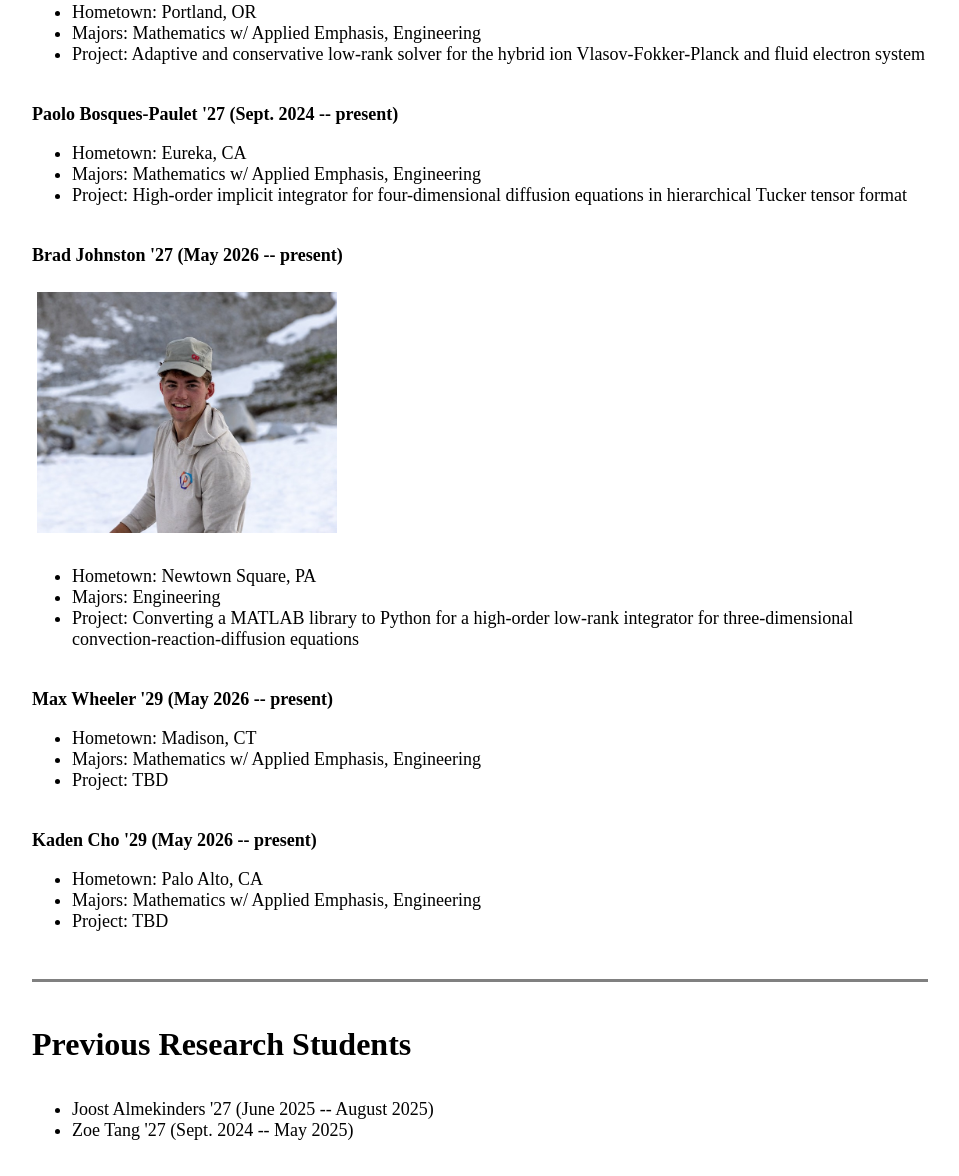
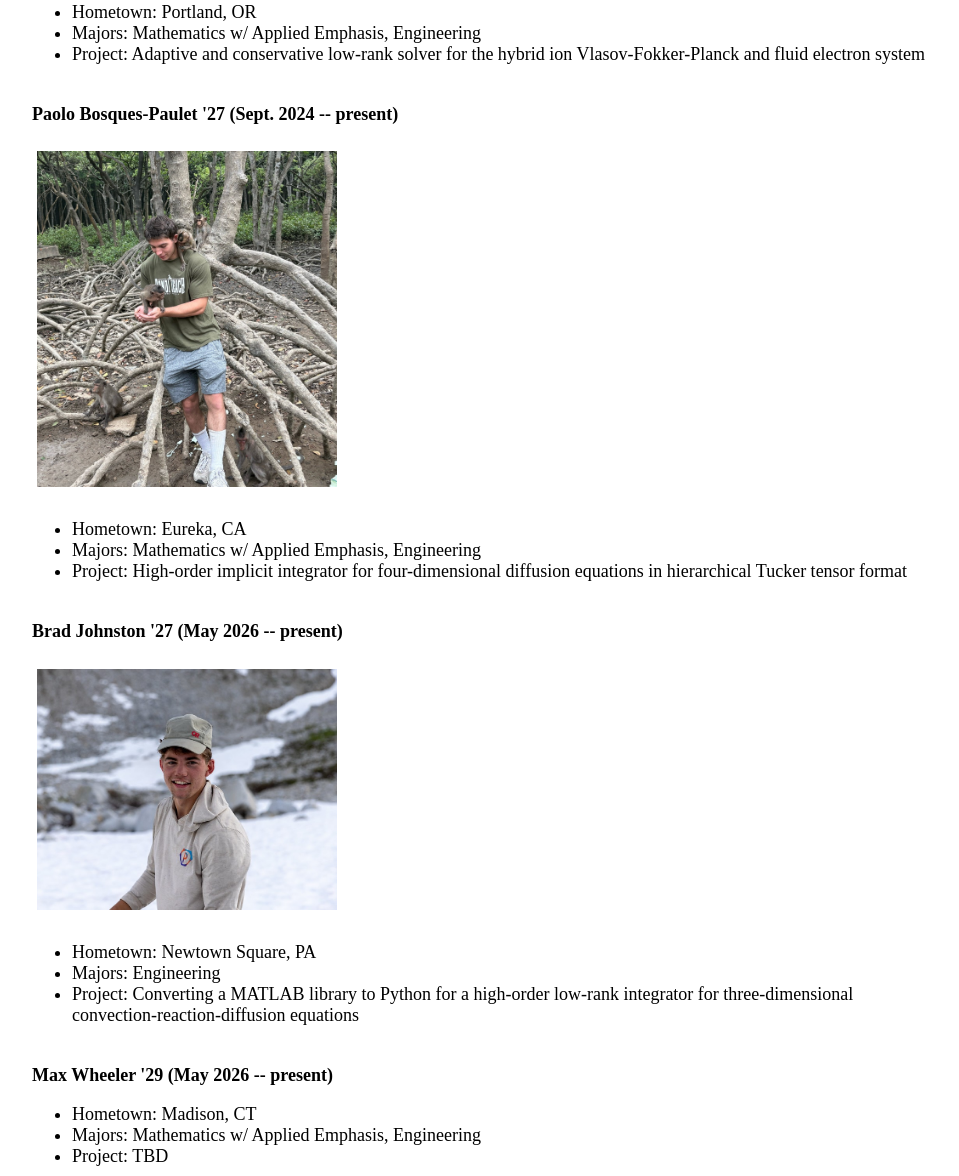
Before and after one commit to jhknakao/jhknakao.github.io, a Jekyll site: the page built from people.html, in a window 1280 px wide. Shown: the part 1139-2315 px from the top of the page, without its empty margins (160-1119 px from the left). Built offline with Jekyll 4.4.1, drawn with Linux system fonts in a browser that asks for light colours; grey boxes are pictures that could not be loaded.

Commit message:
Update people.html

```diff
--- a/people.html
+++ b/people.html
@@ -48,6 +48,7 @@ title: People
 	<br>
 
 	<b>Paolo Bosques-Paulet '27 (Sept. 2024 -- present)</b>
+	<p style="padding:5px;"><img src="images/PBP_monkeys.jpg" width="300" height=auto></p>
 	<ul>
 	<li>Hometown: Eureka, CA</li>
     <li>Majors: Mathematics w/ Applied Emphasis, Engineering</li>
```
